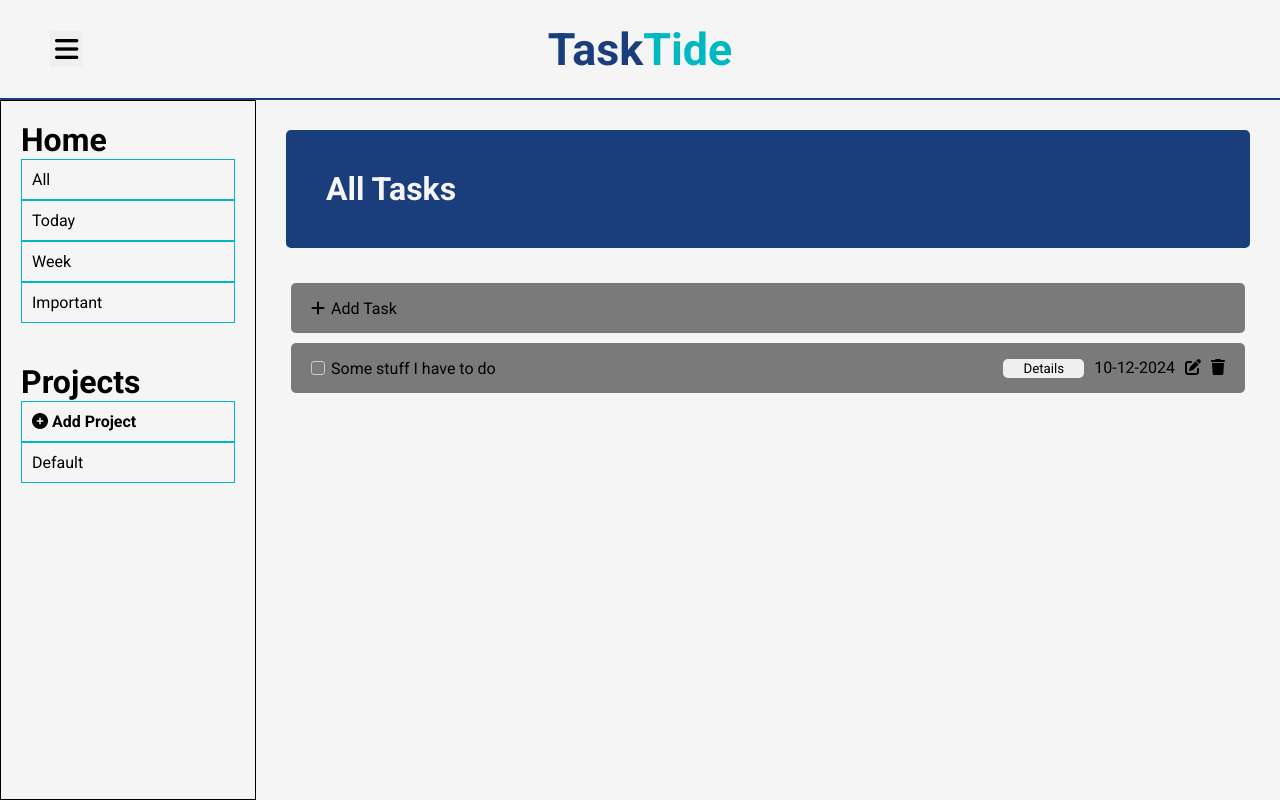
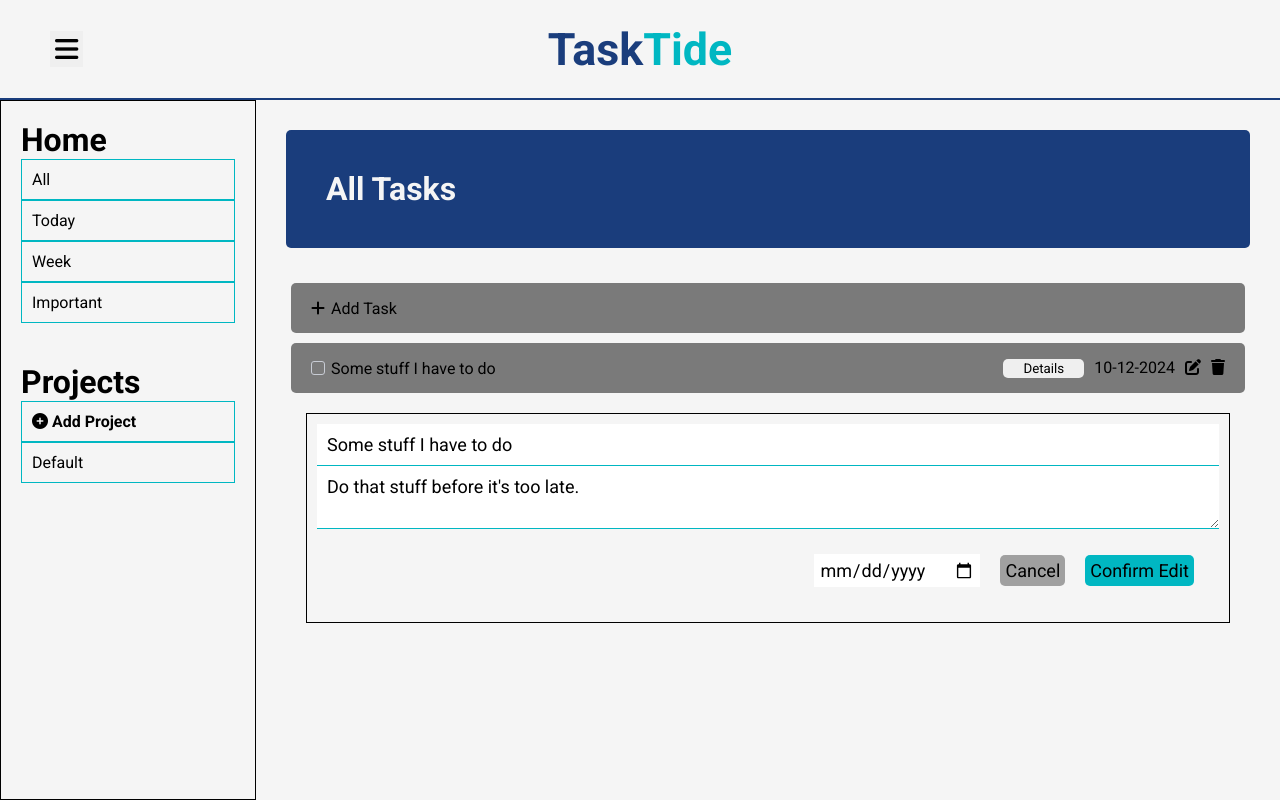
Before and after one commit to faexan/odin-to-do, a website built with webpack: page src/index.html in a window 1280 px wide. Both pictures are taken after a click on the element 1193 px from the left and 367 px from the top of the page. Built offline with nearby package versions, Linux system fonts and the light colour scheme.

Commit message:
added edit task logic

```diff
--- a/src/container.css
+++ b/src/container.css
@@ -18,7 +18,9 @@
     width: auto;
     height: 80vh;
     min-height: calc(100vh - 100px);
-    margin: 30px 30px 0 30px;
+    padding: 30px 30px 0 30px;
+    overflow: scroll;
+    overflow-x: hidden;
 }
 
 
@@ -37,14 +39,14 @@
     margin-right: 6px;
 }
 
-.addTaskForm {
+.addTaskForm, .editTaskDiv {
     display: flex;
     flex-direction: column;
     max-height: 0;
     overflow: hidden;
 }
 
-.addTaskFormExpanded {
+.addTaskFormExpanded, .editTaskDivExpanded {
     margin: 20px;
     border: 1px solid black;
     padding: 10px;
@@ -52,7 +54,7 @@
     transition: max-height 0.4s ease;
 }
 
-#taskName, #taskDetails {
+#taskName, #taskDetails, .editTaskName, .editTaskDetails {
     padding: 10px;
     outline: none;
     font-size: large;
@@ -73,7 +75,7 @@
     margin-right: 20px;
 }
 
-#taskDate {
+#taskDate, .editTaskDate {
     padding: 5px;
     font-size: large;
 }
@@ -83,7 +85,7 @@
     margin-right: 10px;
 }
 
-.addTaskBtn, .cancelTaskForm {
+.addTaskBtn, .cancelTaskForm, .editTaskCancel, .editTaskConfirm {
     padding: 5px;
     margin-left: 10px;
     font-size: large;
@@ -92,11 +94,11 @@
 
 
 
-.addTaskBtn {
+.addTaskBtn, .editTaskConfirm {
     background-color: var(--secondaryColor);
 }
 
-.cancelTaskForm {
+.cancelTaskForm, .editTaskCancel {
     background-color: var(--gray);
 }
 
@@ -148,3 +150,23 @@
     border-radius: 5px;
     cursor: pointer;
 }
+
+
+
+.editTaskDiv {
+    display: flex;
+    flex-direction: column;
+}
+
+.editTaskChildDiv {
+    display: flex;
+    align-items: center;
+    font-size: large;
+    padding: 15px;
+    justify-content: flex-end;
+}
+
+.editTaskChildDiv > *{
+    margin: 10px;
+    cursor: pointer;
+}
--- a/src/mainScreenDom.js
+++ b/src/mainScreenDom.js
@@ -21,8 +21,8 @@ const mainScreenDom = function () {
 
 
     const sidebarBtns = document.querySelectorAll(".HMLitems");
-    sidebarBtns.forEach((btn)=> {
-        btn.addEventListener("click", () =>  {
+    sidebarBtns.forEach((btn) => {
+        btn.addEventListener("click", () => {
             if (btn.id == "allTasks") {
                 mainScreeHeading.innerHTML = "All Tasks"
             } else if (btn.id == "todayTasks") {
@@ -46,10 +46,11 @@ const mainScreenDom = function () {
 
 
 
-const createTaskOnDom = function() {
+const createTaskOnDom = function () {
     const tasksDiv = document.querySelector(".tasksDiv");
 
 
+    const parentDiv = document.createElement("div");
     const mainDiv = document.createElement("div");
     const div = document.createElement("div");
     const div2 = document.createElement("div");
@@ -57,6 +58,11 @@ const createTaskOnDom = function() {
     const dueDate = document.createElement("span");
     const editTask = document.createElement("span");
     const deleteTask = document.createElement("span");
+    const editTaskChildDiv = document.createElement("div");
+
+
+
+
 
     div.innerHTML = '<div class="checkbox-wrapper-52"><label for="todo-52" class="item"><input type="checkbox" id="todo-52" class="hidden"/><label for="todo-52" class="cbx"><svg width="14px" height="12px" viewBox="0 0 14 12"><polyline points="1 7.6 5 11 13 1"></polyline></svg></label><label for="todo-52" class="cbx-lbl">To-do</label></label></div>';
 
@@ -96,20 +102,79 @@ const createTaskOnDom = function() {
 
     mainDiv.appendChild(div);
     mainDiv.appendChild(div2);
+    parentDiv.appendChild(mainDiv);
 
 
 
-    tasksDiv.appendChild(mainDiv);
 
+
+
+    const editTaskDiv = document.createElement("div");
+    const editTaskName = document.createElement("input");
+    const editTaskDetails = document.createElement("textarea");
+    const editTaskDate = document.createElement("input");
+    const editTaskCancel = document.createElement("button");
+    const editTaskConfirm = document.createElement("button");
+
+
+
+
+
+    editTaskDiv.classList.add("editTaskDiv");
+    editTaskChildDiv.classList.add("editTaskChildDiv")
+    editTaskName.classList.add("editTaskName");
+    editTaskDetails.classList.add("editTaskDetails");
+    editTaskDate.classList.add("editTaskDate");
+    editTaskCancel.classList.add("editTaskCancel");
+    editTaskConfirm.classList.add("editTaskConfirm");
+
+
+
+
+
+
+    editTaskDate.type = "date";
+    editTaskName.type = "text";
+    editTaskCancel.innerText = "Cancel";
+    editTaskConfirm.innerHTML = "Confirm Edit";
+
+
+
+
+
+    editTaskDiv.appendChild(editTaskName);
+    editTaskDiv.appendChild(editTaskDetails);
+    editTaskDiv.appendChild(editTaskChildDiv);
+    editTaskChildDiv.appendChild(editTaskDate);
+    editTaskChildDiv.appendChild(editTaskCancel);
+    editTaskChildDiv.appendChild(editTaskConfirm);
+
+
+
+
+
+
+
+
+
+
+
+    tasksDiv.appendChild(parentDiv);
+    tasksDiv.appendChild(editTaskDiv);
 
     const taskName = document.querySelector(".cbx-lbl");
     taskName.innerText = "Some stuff I have to do";
+    editTaskName.value = taskName.innerText;
+    editTaskDetails.value = "Do that stuff before it's too late.";
+
+
+    editTaskDivExpand();
 
 }
 
 
 
-const newTaskFormExpand = function() {
+const newTaskFormExpand = function () {
     const trigger = document.querySelector(".addTaskRow");
     const trigger2 = document.querySelector(".cancelTaskForm");
     const form = document.querySelector(".addTaskForm");
@@ -127,6 +192,36 @@ const newTaskFormExpand = function() {
 
 }
 
+
+const editTaskDivExpand = function() {
+    const trigger = document.querySelector(".editTaskIcon");
+    const trigger2 = document.querySelector(".editTaskCancel");
+    const div = document.querySelector(".editTaskDiv");
+    console.log(div);
+    trigger.addEventListener("click", () => {
+        div.classList.toggle("editTaskDivExpanded");
+    });
+    trigger2.addEventListener("click", () => {
+        div.classList.toggle("editTaskDivExpanded");
+    })
+}
+
+
+
+const taskDetails = function () {
+
+
+
+
+
+
+}
+
+
+
+
+
+
 newTaskFormExpand();
 
 createTaskOnDom();
```
